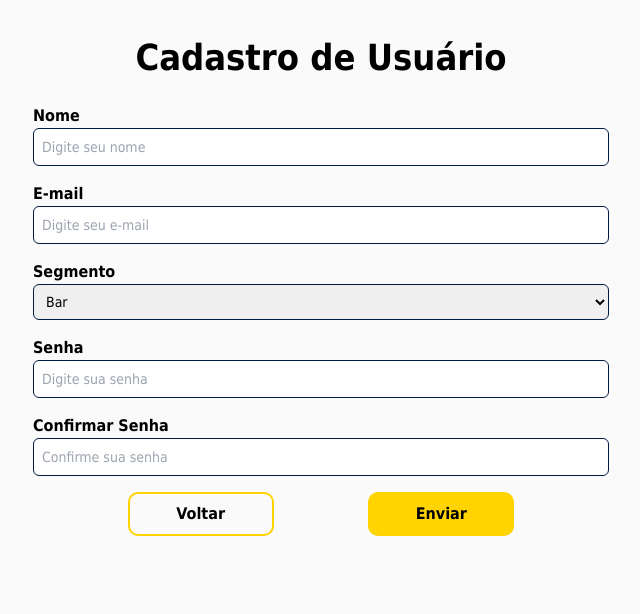
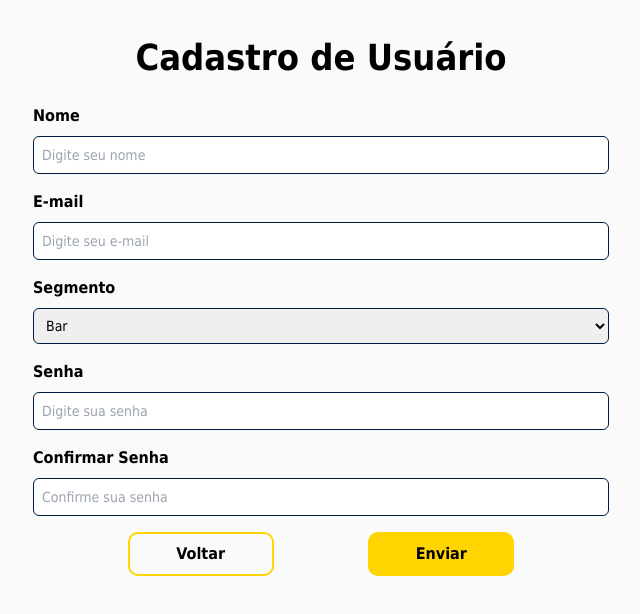
Before and after one commit to VINNE7/chefaofront, a React (Vite) app: page /signup in a window 1280 px wide. Shown: the top 614 px of the page, without its empty margins (319-959 px from the left). Built offline with nearby package versions, Linux system fonts and the light colour scheme.

Commit message:
fix label and input gap

```diff
--- a/src/pages/signup/index.tsx
+++ b/src/pages/signup/index.tsx
@@ -25,8 +25,8 @@ export default function Signup() {
           onSubmit={handleSubmit(onSubmit)}
           className="w-full m-0 bg-semiwhite px-8 flex flex-col gap-4"
         >
-          <div className="input-field">
-            <label className="leading-6 text-left raisinblack text-base font-bold mb-2">
+          <div className="flex flex-col gap-2">
+            <label className="leading-6 text-left raisinblack text-base font-bold">
               Nome
             </label>
             <div className="">
@@ -40,9 +40,9 @@ export default function Signup() {
             </div>
           </div>
 
-          <div>
+          <div className="flex flex-col gap-2">
             <label
-              className="leading-6 text-left raisinblack text-base font-bold mb-2"
+              className="leading-6 text-left raisinblack text-base font-bold"
               htmlFor="email"
             >
               E-mail
@@ -59,9 +59,9 @@ export default function Signup() {
             </div>
           </div>
 
-          <div>
+          <div className="flex flex-col gap-2">
             <label
-              className="leading-6 text-left raisinblack text-base font-bold mb-2"
+              className="leading-6 text-left raisinblack text-base font-bold"
               htmlFor="password"
             >
               Segmento
@@ -78,9 +78,9 @@ export default function Signup() {
             </div>
           </div>
 
-          <div>
+          <div className="flex flex-col gap-2">
             <label
-              className="leading-6 text-left raisinblack text-base font-bold mb-2"
+              className="leading-6 text-left raisinblack text-base font-bold"
               htmlFor="password"
             >
               Senha
@@ -101,9 +101,9 @@ export default function Signup() {
             </div>
           </div>
 
-          <div className="input-field">
+          <div className="flex flex-col gap-2">
             <label
-              className="leading-6 text-left raisinblack text-base font-bold mb-2"
+              className="leading-6 text-left raisinblack text-base font-bold"
               htmlFor="password"
             >
               Confirmar Senha
```
